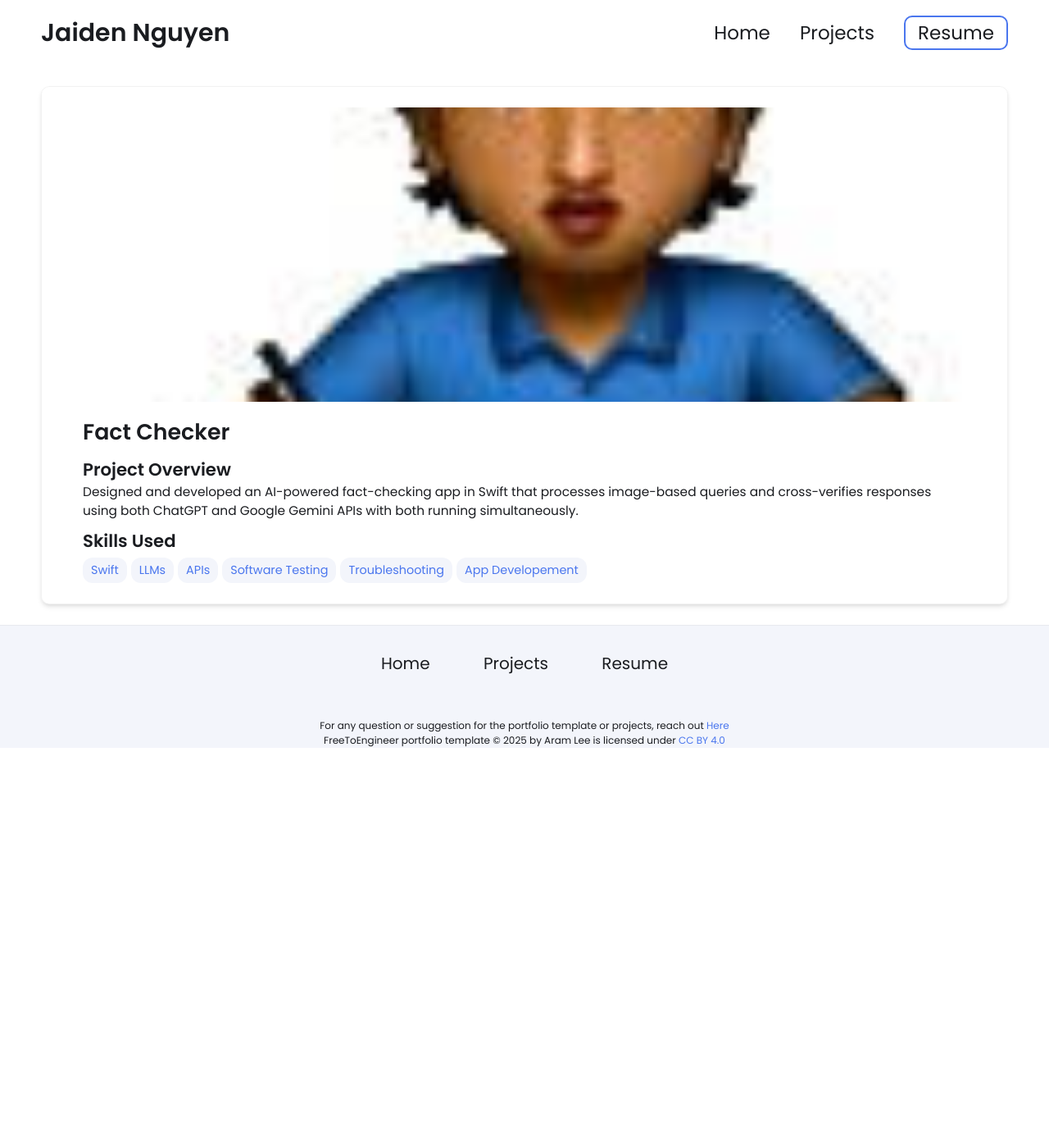
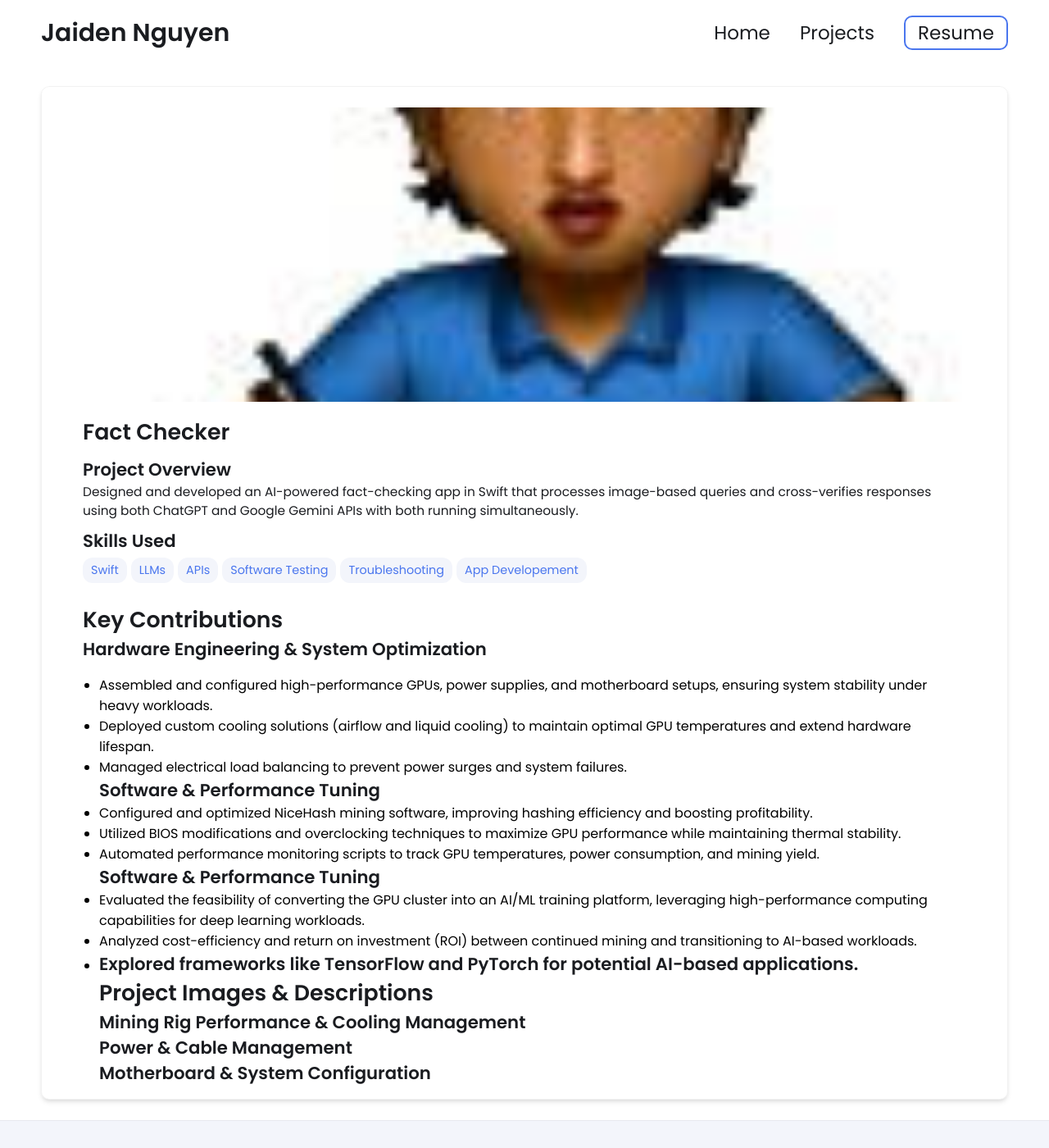
Before and after one commit to JavaJaiden/JavaJaiden.github.io, a Jekyll site: the page built from _projects/FactChecker/index.md, in a window 1280 px wide and 1400 px high. Shown: the whole window at 82% size. Built offline with Jekyll 4.4.1, drawn with Linux system fonts in a browser that asks for light colours.

Commit message:
Update index.md

```diff
--- a/_projects/FactChecker/index.md
+++ b/_projects/FactChecker/index.md
@@ -13,3 +13,22 @@ skills:
 
 main-image: /unnamed.jpg
 ---
+# Key Contributions
+## Hardware Engineering & System Optimization
+- Assembled and configured high-performance GPUs, power supplies, and motherboard setups, ensuring system stability under heavy workloads.
+- Deployed custom cooling solutions (airflow and liquid cooling) to maintain optimal GPU temperatures and extend hardware lifespan.
+- Managed electrical load balancing to prevent power surges and system failures.
+## Software & Performance Tuning
+- Configured and optimized NiceHash mining software, improving hashing efficiency and boosting profitability.
+- Utilized BIOS modifications and overclocking techniques to maximize GPU performance while maintaining thermal stability.
+- Automated performance monitoring scripts to track GPU temperatures, power consumption, and mining yield.
+## Software & Performance Tuning
+- Evaluated the feasibility of converting the GPU cluster into an AI/ML training platform, leveraging high-performance computing
+  capabilities for deep learning workloads.
+- Analyzed cost-efficiency and return on investment (ROI) between continued mining and transitioning to AI-based workloads.
+- Explored frameworks like TensorFlow and PyTorch for potential AI-based applications.
+---
+# Project Images & Descriptions
+## Mining Rig Performance & Cooling Management
+## Power & Cable Management
+## Motherboard & System Configuration
```
